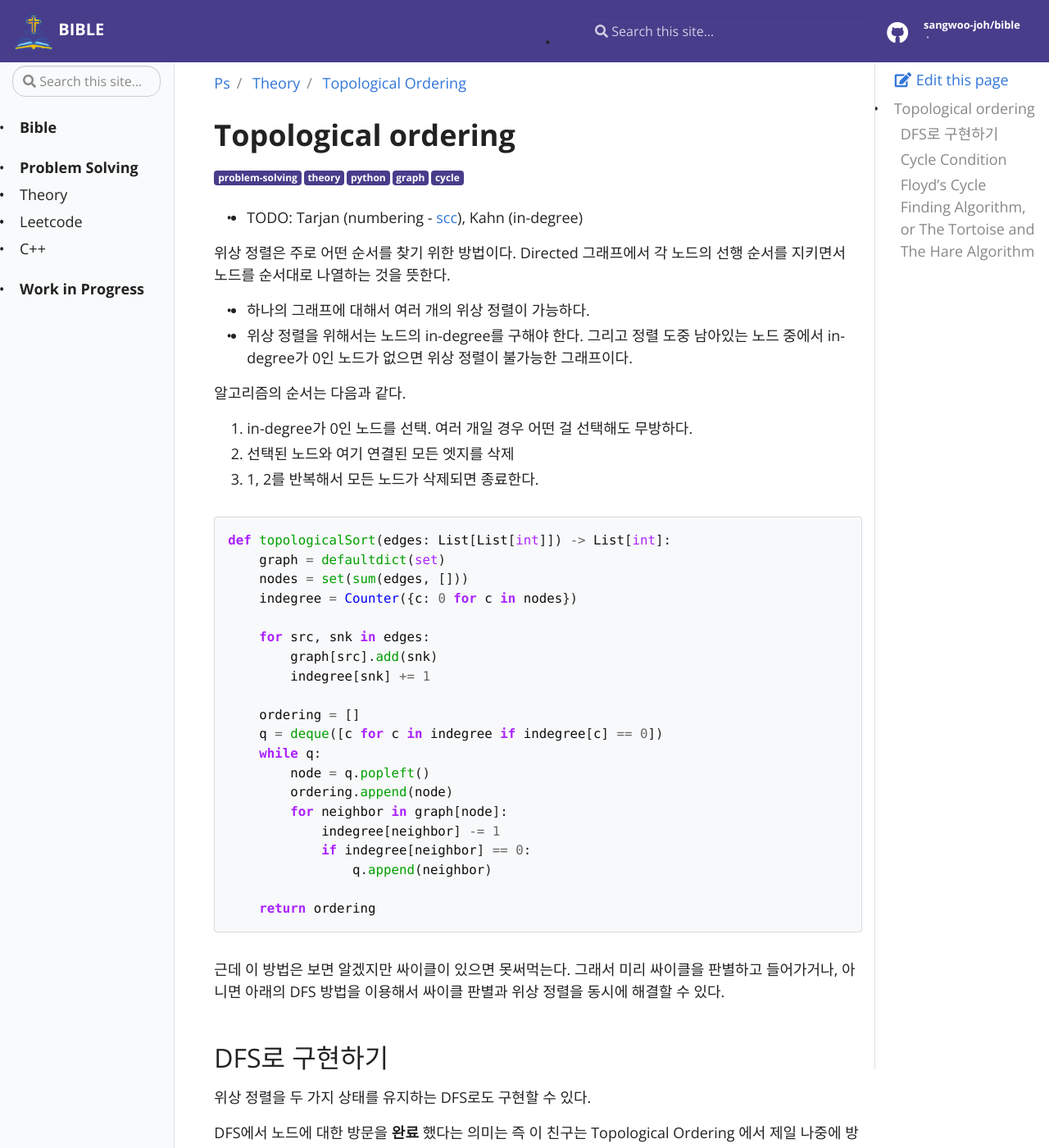
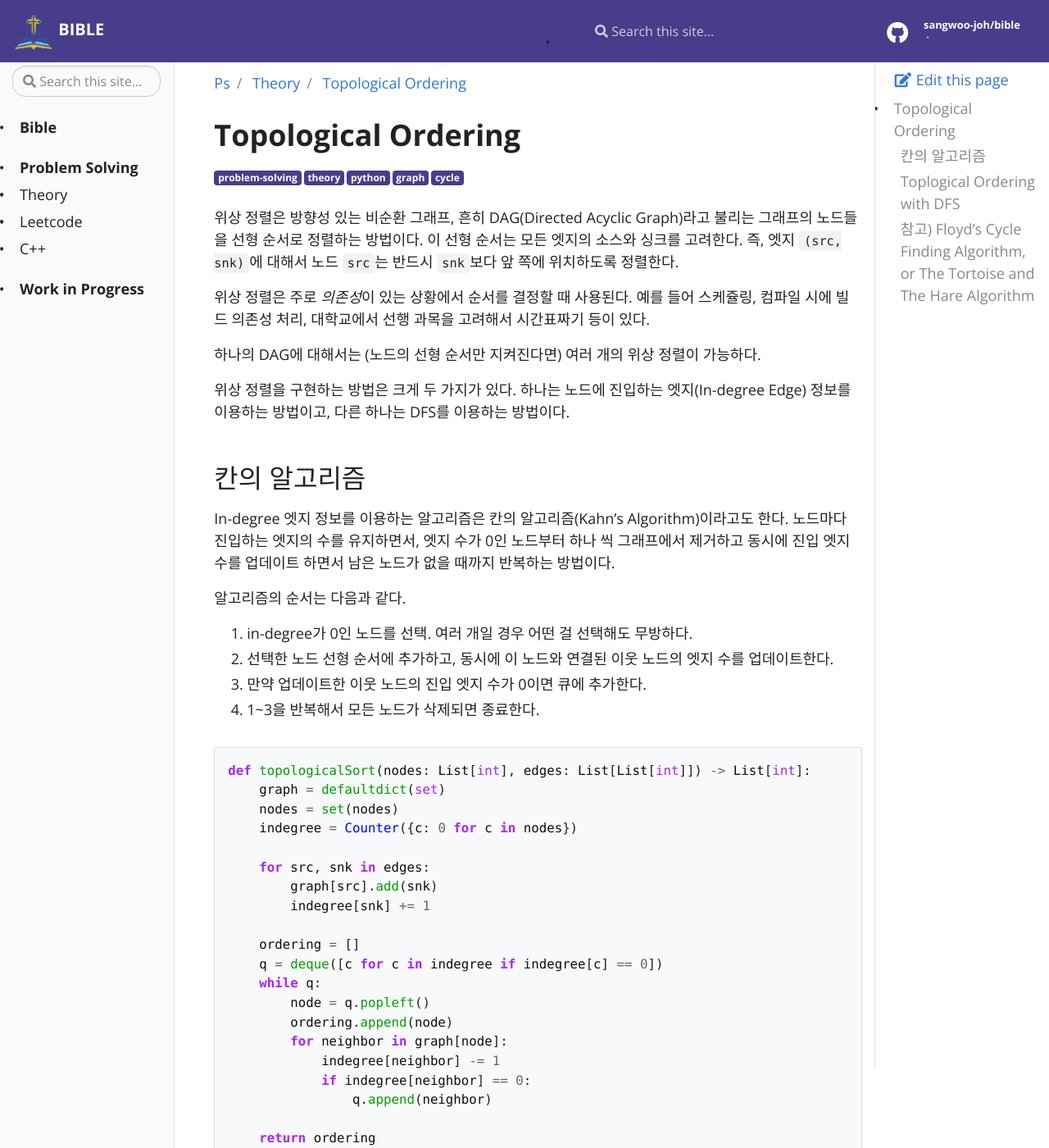
Before and after one commit to sangwoo-joh/book, a Jekyll site: the page built from ps/theory/topological-ordering.md, in a window 1280 px wide and 1400 px high. Shown: the whole window at 82% size. Built offline with Jekyll 4.4.1, drawn with Linux system fonts in a browser that asks for light colours; comment, search, counter and statistics services are not loaded; some of the changed text lies outside the part shown.

Commit message:
Update top sort

````diff
--- a/ps/theory/topological-ordering.md
+++ b/ps/theory/topological-ordering.md
@@ -2,29 +2,47 @@
 layout: page
 tags: [problem-solving, theory, python, graph, cycle]
 title: Topological Ordering
-last_update: 2023-03-26 11:17:27
+last_update: 2023-03-27 23:21:52
 ---
 
-# Topological ordering
- - TODO: Tarjan (numbering -
-   [scc](../../leetcode/critical-connections-in-a-network/)), Kahn (in-degree)
+# Topological Ordering
 
- 위상 정렬은 주로 어떤 순서를 찾기 위한 방법이다. Directed 그래프에서 각 노드의
- 선행 순서를 지키면서 노드를 순서대로 나열하는 것을 뜻한다.
-  - 하나의 그래프에 대해서 여러 개의 위상 정렬이 가능하다.
-  - 위상 정렬을 위해서는 노드의 in-degree를 구해야 한다. 그리고 정렬 도중
-    남아있는 노드 중에서 in-degree가 0인 노드가 없으면 위상 정렬이 불가능한
-    그래프이다.
+
+ 위상 정렬은 방향성 있는 비순환 그래프, 흔히 DAG(Directed Acyclic Graph)라고
+ 불리는 그래프의 노드들을 선형 순서로 정렬하는 방법이다. 이 선형 순서는 모든
+ 엣지의 소스와 싱크를 고려한다. 즉, 엣지 `(src, snk)`에 대해서 노드 `src`는
+ 반드시 `snk`보다 앞 쪽에 위치하도록 정렬한다.
+
+ 위상 정렬은 주로 *의존성*이 있는 상황에서 순서를 결정할 때 사용된다. 예를 들어
+ 스케쥴링, 컴파일 시에 빌드 의존성 처리, 대학교에서 선행 과목을 고려해서
+ 시간표짜기 등이 있다.
+
+ 하나의 DAG에 대해서는 (노드의 선형 순서만 지켜진다면) 여러 개의 위상 정렬이
+ 가능하다.
+
+ 위상 정렬을 구현하는 방법은 크게 두 가지가 있다. 하나는 노드에 진입하는
+ 엣지(In-degree Edge) 정보를 이용하는 방법이고, 다른 하나는 DFS를 이용하는
+ 방법이다.
+
+
+## 칸의 알고리즘
+
+ In-degree 엣지 정보를 이용하는 알고리즘은 칸의 알고리즘(Kahn's
+ Algorithm)이라고도 한다. 노드마다 진입하는 엣지의 수를 유지하면서, 엣지 수가
+ 0인 노드부터 하나 씩 그래프에서 제거하고 동시에 진입 엣지 수를 업데이트 하면서
+ 남은 노드가 없을 때까지 반복하는 방법이다.
 
  알고리즘의 순서는 다음과 같다.
  1. in-degree가 0인 노드를 선택. 여러 개일 경우 어떤 걸 선택해도 무방하다.
- 2. 선택된 노드와 여기 연결된 모든 엣지를 삭제
- 3. 1, 2를 반복해서 모든 노드가 삭제되면 종료한다.
+ 2. 선택한 노드 선형 순서에 추가하고, 동시에 이 노드와 연결된 이웃 노드의 엣지
+    수를 업데이트한다.
+ 3. 만약 업데이트한 이웃 노드의 진입 엣지 수가 0이면 큐에 추가한다.
+ 4. 1~3을 반복해서 모든 노드가 삭제되면 종료한다.
 
 ```python
-def topologicalSort(edges: List[List[int]]) -> List[int]:
+def topologicalSort(nodes: List[int], edges: List[List[int]]) -> List[int]:
     graph = defaultdict(set)
-    nodes = set(sum(edges, []))
+    nodes = set(nodes)
     indegree = Counter({c: 0 for c in nodes})
 
     for src, snk in edges:
@@ -44,20 +62,28 @@ def topologicalSort(edges: List[List[int]]) -> List[int]:
     return ordering
 ```
 
- 근데 이 방법은 보면 알겠지만 싸이클이 있으면 못써먹는다. 그래서 미리 싸이클을
- 판별하고 들어가거나, 아니면 아래의 DFS 방법을 이용해서 싸이클 판별과 위상
- 정렬을 동시에 해결할 수 있다.
+ 근데 이 방법은 싸이클이 있으면 못써먹는다. 그래서 미리 싸이클을 판별하고
+ 들어가거나, 아니면 아래의 DFS 방법을 이용해서 싸이클 판별과 위상 정렬을 동시에
+ 해결할 수 있다.
 
 
-## DFS로 구현하기
+## Toplogical Ordering with DFS
 
- 위상 정렬을 두 가지 상태를 유지하는 DFS로도 구현할 수 있다.
+ DFS로도 위상 정렬을 할 수 있는데, 이때는 다음과 같은 싸이클 조건을 이용해서
+ 싸이클인지 아닌지도 같이 판별할 수 있다.
+
+| | `visiting = False` | `visiting = True` |
+| --- | --- | --- |
+| `visited = False` | 아직 방문하지 않음 | **싸이클** |
+| `visited = True` | 불가능한 경우 | 탐색이 끝남 |
+
 
  DFS에서 노드에 대한 방문을 **완료** 했다는 의미는 즉 이 친구는 Topological
  Ordering 에서 제일 나중에 방문해야 한다는 뜻이다. 따라서 방문을 완료한 순서대로
  리스트든 큐든 스택이든 차례로 넣으면 이게 곧 거꾸로 된 Topological Ordering
  이다. 그러므로,
-  - 그래프를 만들 때부터 source와 sink를 거꾸로 한 다음 그냥 리턴하거나,
+  - 간선 방향을 거꾸로한 그래프 (이걸 Transposed Graph 라고 하더라) 를 따로
+    만들거나,
   - 리턴하기 직전에 뒤집어주면 된다.
 
 ``` python
@@ -102,40 +128,33 @@ class Graph:
         return order
 ```
 
-### Cycle Condition
 
-| | `visiting = False` | `visiting = True` |
-| --- | --- | --- |
-| `visited = False` | 아직 방문하지 않음 | **싸이클** |
-| `visited = True` | 불가능한 경우 | 탐색이 끝남 |
+## 참고) Floyd's Cycle Finding Algorithm, or The Tortoise and The Hare Algorithm
 
-## Floyd's Cycle Finding Algorithm, or The Tortoise and The Hare Algorithm
- 단순히 싸이클의 유무만 판별하기 위한 유명한 알고리즘이다. 시간
- 복잡도는 O(n)으로 동일하지만 공간 복잡도가 O(1)인 알고리즘이다.
+ 단순히 싸이클의 유무만 판별하기 위한 유명한 알고리즘이다. 시간 복잡도는
+ O(n)으로 동일하지만 공간 복잡도가 O(1)인 알고리즘이다.
 
- 플로이드의 이 알고리즘의 다른 이름은 거북이와 토끼
- 알고리즘이다. 속도가 두 배 차이나는 포인터 두 개를 이용해서 리스트를
- 동시에 탐색하기 때문에 이런 이름이 붙었다. 알고리즘은 다음과
- 같다. 거북이는 한번에 1개씩, 토끼는 한번에 2개씩 리스트를
- 탐색한다. 만약 싸이클이 존재한다면, 거북이와 토끼는 **반드시** 만나게
- 된다. 싸이클이 없으면 토끼가 먼저 리스트의 끝에 도달한다. 깔끔하게
- 구현할 수 있다.
+ 플로이드의 이 알고리즘의 다른 이름은 거북이와 토끼 알고리즘이다. 속도가 두 배
+ 차이나는 포인터 두 개를 이용해서 리스트를 동시에 탐색하기 때문에 이런 이름이
+ 붙었다. 알고리즘은 다음과 같다. 거북이는 한번에 1개씩, 토끼는 한번에 2개씩
+ 리스트를 탐색한다. 만약 싸이클이 존재한다면, 거북이와 토끼는 **반드시** 만나게
+ 된다. 싸이클이 없으면 토끼가 먼저 리스트의 끝에 도달한다. 깔끔하게 구현할 수
+ 있다.
 
- 여기서 궁금한 점은 싸이클이 있을 때 왜 거북이와 토끼는 항상 반드시
- 만날까? 하는 점이다. 이걸 증명해보자. ([참조](
- https://www.quora.com/How-do-I-prove-that-the-tortoise-and-hare-in-Floyd-s-cycle-detection-algorithm-definitely-meet-if-a-cycle-exists-How-do-I-determine-the-starting-point-of-a-cycle-in-a-linked-list))
+ 여기서 궁금한 점은 싸이클이 있을 때 왜 거북이와 토끼는 항상 반드시 만날까? 하는
+ 점이다. 이걸 증명해보자.
+ ([참조](https://www.quora.com/How-do-I-prove-that-the-tortoise-and-hare-in-Floyd-s-cycle-detection-algorithm-definitely-meet-if-a-cycle-exists-How-do-I-determine-the-starting-point-of-a-cycle-in-a-linked-list))
 
- 싸이클이 없는 경우는 의미 없으니, 싸이클이 있는 경우만
- 고려하자. 거북이가 엉금엉금 기어서 싸이클의 시작점에 진입하게 되면,
- 이제 거북이는 그 싸이클을 계속 돌게 된다. 토끼는 이미 거북이보다 두
- 배 빠른 속도로 싸이클에 진입해서 뛰고 있다. 관건은 그래서 이 둘이
- 항상 만나는 지점이 있는지?, 있다면 어디서 만나는지? 이다.
+ 싸이클이 없는 경우는 의미 없으니, 싸이클이 있는 경우만 고려하자. 거북이가
+ 엉금엉금 기어서 싸이클의 시작점에 진입하게 되면, 이제 거북이는 그 싸이클을 계속
+ 돌게 된다. 토끼는 이미 거북이보다 두 배 빠른 속도로 싸이클에 진입해서 뛰고
+ 있다. 관건은 그래서 이 둘이 항상 만나는 지점이 있는지?, 있다면 어디서 만나는지?
+ 이다.
 
- 싸이클에 진입하기 까지의 경로 길이를 `x`, 싸이클의 총 길이를
- `L`이라고 하자. 그리고 만나는 지점이 있다고 가정하면 이 지점을
- 기준으로 싸이클을 쪼갤 수 있는데, 이를 `L = y + z`라고 하자. 그러면
- 거북이와 토끼가 만났을 때 거북이와 토끼가 각각 움직인 총 거리는
- 다음과 같다:
+ 싸이클에 진입하기 까지의 경로 길이를 `x`, 싸이클의 총 길이를 `L`이라고 하자.
+ 그리고 만나는 지점이 있다고 가정하면 이 지점을 기준으로 싸이클을 쪼갤 수
+ 있는데, 이를 `L = y + z`라고 하자. 그러면 거북이와 토끼가 만났을 때 거북이와
+ 토끼가 각각 움직인 총 거리는 다음과 같다:
  - 거북이: `x + y + T*L` (`T`: 거북이가 싸이클을 돈 총 횟수)
  - 토끼: `x + y + H*L`(`H`: 토끼가 싸이클을 돈 총 횟수)
 
@@ -146,7 +165,7 @@ class Graph:
 <-->  x + y = L *(T - 2H)
 ```
 
- 이때 `(T - 2H)`를 어떤 상수 `k (>= 0)`라고 해보자. 그러면 `x + y =
- K*L`이 성립하고, 따라서 `x = K*L - y`가 된다. 이 말은 곧 거북이랑
- 토끼가 두 배 차이나는 속도로 싸이클이 있는 리스트에서 출발하면,
- *거북이가 딱 싸이클에 진입할 때* 둘이 만난다는 뜻이다.
+ 이때 `(T - 2H)`를 어떤 상수 `k (>= 0)`라고 해보자. 그러면 `x + y = K*L`이
+ 성립하고, 따라서 `x = K*L - y`가 된다. 이 말은 곧 거북이랑 토끼가 두 배
+ 차이나는 속도로 싸이클이 있는 리스트에서 출발하면, *거북이가 딱 싸이클에 진입할
+ 때* 둘이 만난다는 뜻이다.
````
